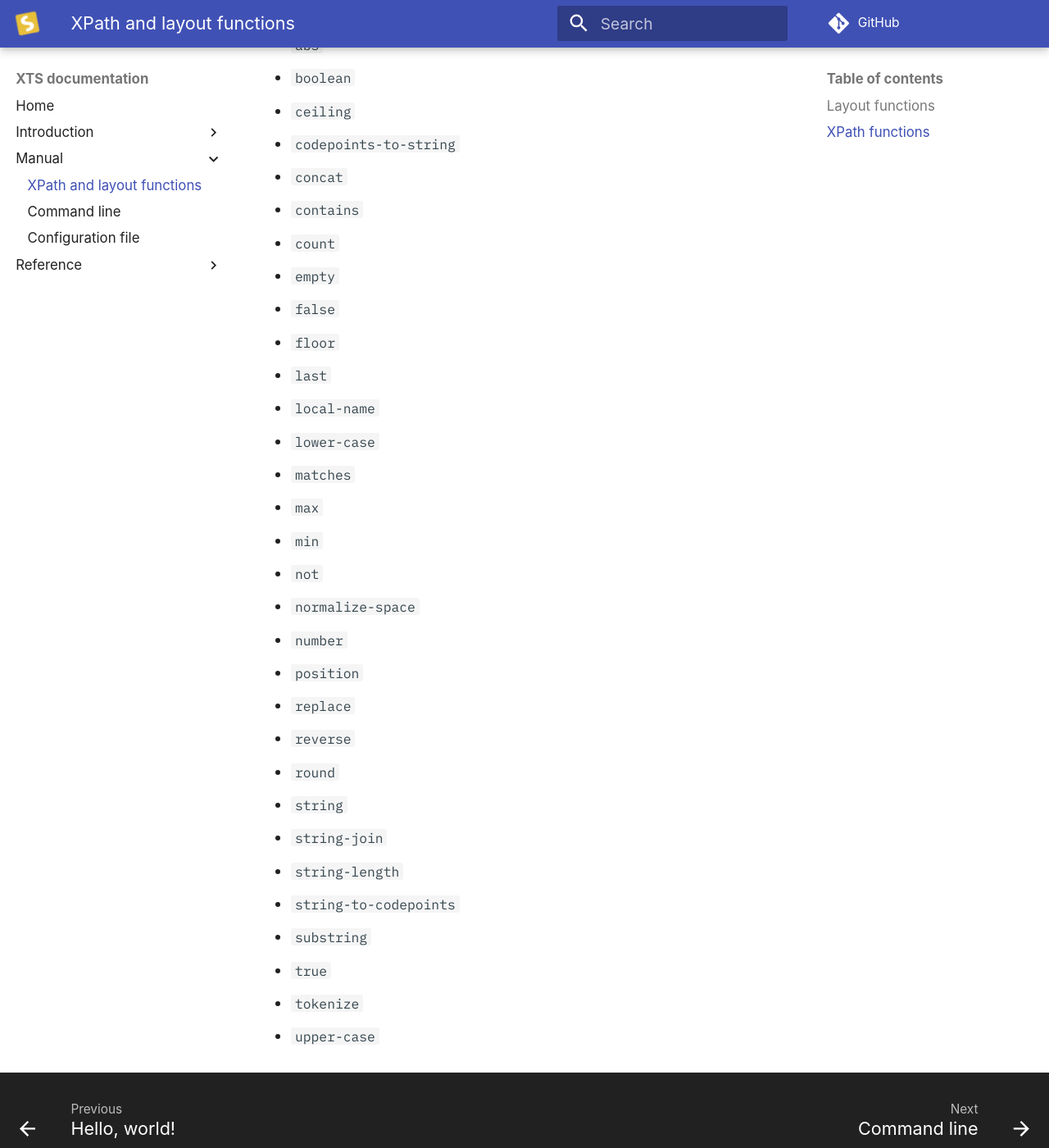
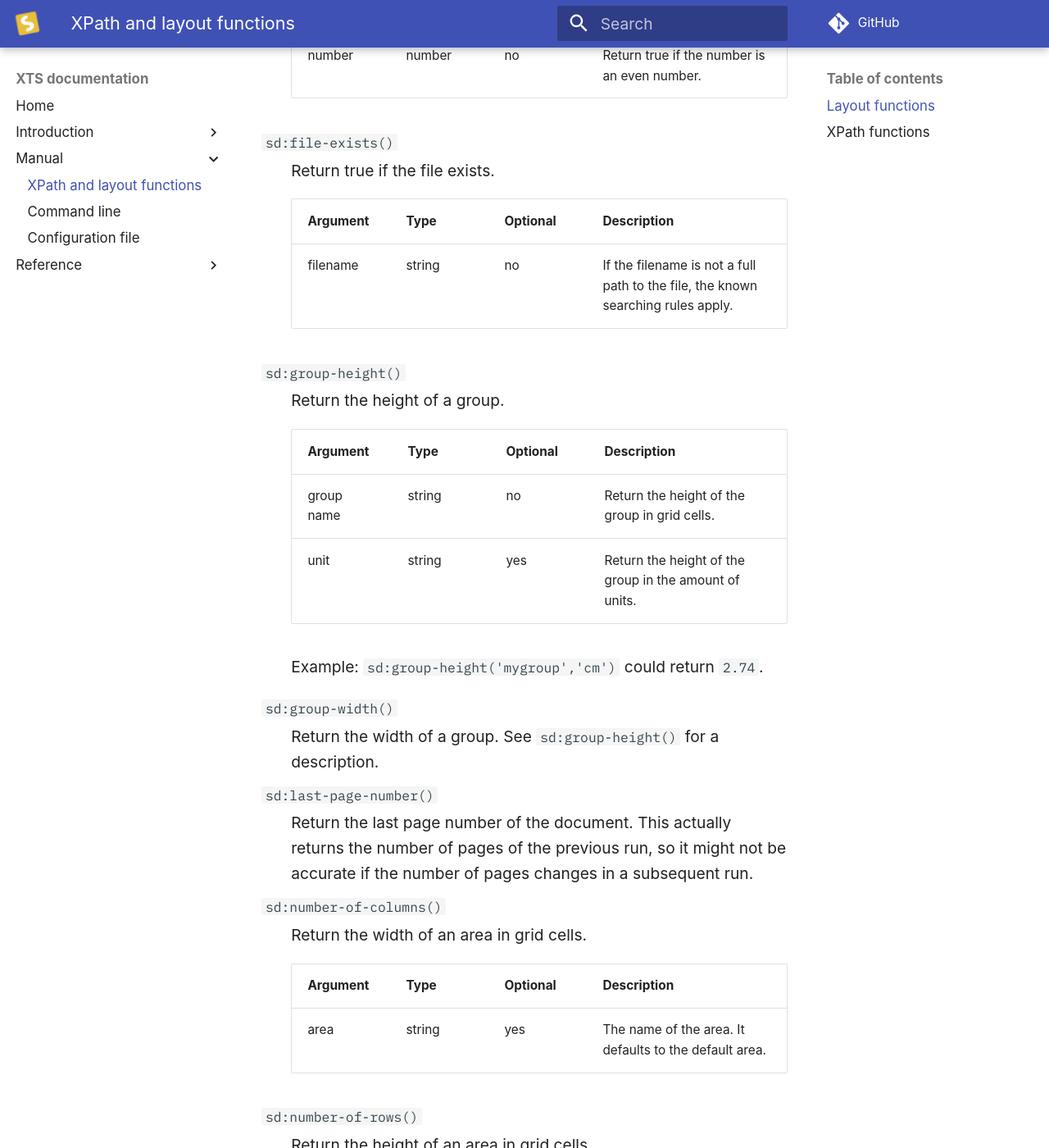
Before and after one commit to speedata/xts-doc, an MkDocs documentation site: the page built from docs/manual/xpath.md, in a window 1280 px wide and 1400 px high, scrolled down 2369 px. Shown: the whole window at 82% size. Built offline with MkDocs 1.6.1 and Material for MkDocs 9.7.7, drawn with Linux system fonts in a browser that asks for light colours; comment, search, counter and statistics services are not loaded; some of the changed text lies outside the part shown.

Commit message:
Document layout functions

```diff
--- a/docs/manual/xpath.md
+++ b/docs/manual/xpath.md
@@ -55,19 +55,89 @@ All other attributes in the layout file allow a temporary XPath mode using curly
 
 ## Layout functions
 
-* `current-page`
-* `current-row`
-* `dummytext`
-* `even`
-* `file-exists`
-* `group-height`
-* `group-width`
-* `last-page-number`
-* `number-of-columns`
-* `number-of-rows`
-* `odd`
-* `page-number`
-* `roman-numeral`
+The layout functions are in the name space `urn:speedata.de/2021/xtsfunctions/en`.
+
+`sd:current-page()`
+:   Return the current page number.
+
+`sd:current-row()`
+:    Return current row within the the area.
+
+    | Argument | Type   | Optional | Description                                            |
+    | -------- | ------ | -------- | ------------------------------------------------------ |
+    | area     | string | yes      | The name of the area. It defaults to the default area. |
+
+
+`sd:dummytext()`
+:    Create a lorem ipsum text which is useful for debugging.
+
+`sd:even()`
+:    Return true if the given number is even.
+
+    | Argument | Type   | Optional | Description                                  |
+    | -------- | ------ | -------- | -------------------------------------------- |
+    | number   | number | no       | Return true if the number is an even number. |
+
+`sd:file-exists()`
+:     Return true if the file exists.
+
+    | Argument | Type   | Optional | Description                                                                      |
+    | -------- | ------ | -------- | -------------------------------------------------------------------------------- |
+    | filename | string | no       | If the filename is not a full path to the file, the known searching rules apply. |
+
+`sd:group-height()`
+:   Return the height of a group.
+
+    | Argument   | Type   | Optional | Description                                            |
+    | ---------- | ------ | -------- | ------------------------------------------------------ |
+    | group name | string | no       | Return the height of the group in grid cells.          |
+    | unit       | string | yes      | Return the height of the group in the amount of units. |
+
+    Example: `sd:group-height('mygroup','cm')` could return `2.74`.
+
+`sd:group-width()`
+:   Return the width of a group. See `sd:group-height()` for a description.
+
+`sd:last-page-number()`
+:   Return the last page number of the document. This actually returns the number of pages of the previous run, so it might not be accurate if the number of pages changes in a subsequent run.
+
+`sd:number-of-columns()`
+:   Return the width of an area in grid cells.
+
+    | Argument | Type   | Optional | Description                                            |
+    | -------- | ------ | -------- | ------------------------------------------------------ |
+    | area     | string | yes      | The name of the area. It defaults to the default area. |
+
+
+`sd:number-of-rows()`
+:   Return the height of an area in grid cells.
+
+    | Argument | Type   | Optional | Description                                            |
+    | -------- | ------ | -------- | ------------------------------------------------------ |
+    | area     | string | yes      | The name of the area. It defaults to the default area. |
+
+`sd:odd()`
+:    Return true if the argument is odd.
+
+    | Argument | Type   | Optional | Description                                 |
+    | -------- | ------ | -------- | ------------------------------------------- |
+    | number   | number | no       | Return true if the number is an odd number. |
+
+`sd:page-number()`
+:    Return the page number of a marker.
+
+    | Argument | Type   | Optional | Description                                                                                                    |
+    | -------- | ------ | -------- | -------------------------------------------------------------------------------------------------------------- |
+    | name     | string | no       | Return page number of a marker. The marker has to be defined with the command [`<Mark>`](../reference/mark.md) |
+
+`sd:roman-numeral()`
+:    Return a number as a roman numeral.
+
+    | Argument | Type   | Optional | Description                  |
+    | -------- | ------ | -------- | ---------------------------- |
+    | number   | number | no       | a number as a roman numeral. |
+
+    Example: `sd:roman-numeral(13)` returns the string `XIII`.
 
 
 ## XPath functions
```
Also changed, not shown: docs/manual/commandline.md (+2 -2 lines).
